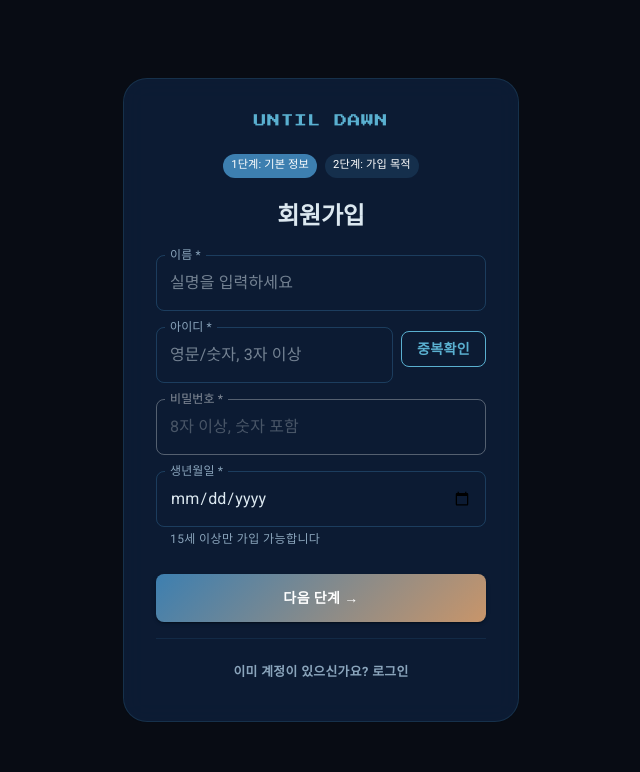
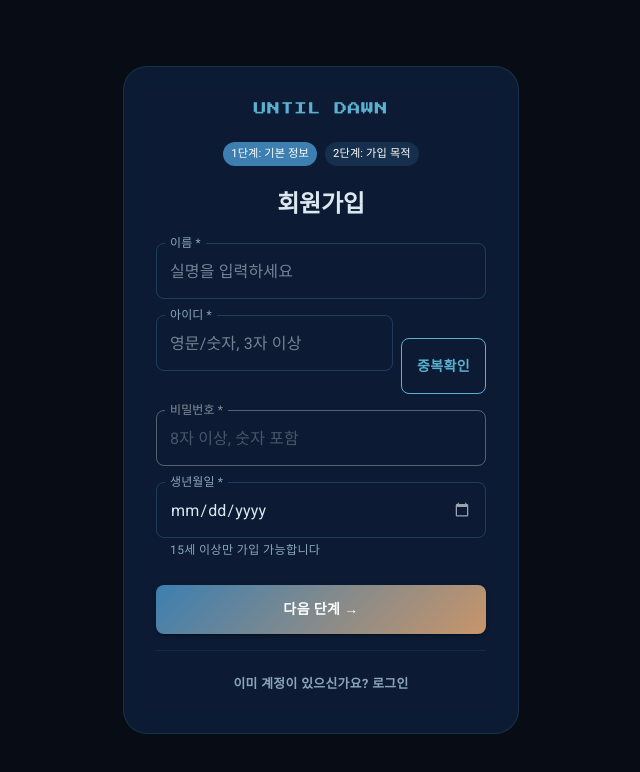
Before and after one commit to kobohamster/my_ai_web, a React (Vite) app in the folder lecture1/my-community/: page /#/register in a window 1280 px wide. Shown: the top 772 px of the page, without its empty margins (319-959 px from the left). Built offline with nearby package versions, Linux system fonts and the light colour scheme; no server answers; a web font is replaced by a local one.

Commit message:
회원가입 폼 UI 개선: 중복확인 버튼 높이, 달력 아이콘 색상
- 중복확인 버튼: mt=23px + height=56px로 아이디 입력란과 높이 정렬
- 생년월일 달력 아이콘: filter로 인풋 텍스트 색상과 통일

Co-Authored-By: Claude Sonnet 4.6 <noreply@anthropic.com>

```diff
--- a/lecture1/my-community/src/pages/RegisterPage.jsx
+++ b/lecture1/my-community/src/pages/RegisterPage.jsx
@@ -177,7 +177,7 @@ const RegisterPage = () => {
                     variant='outlined'
                     onClick={handleUsernameCheck}
                     disabled={usernameStatus === 'checking'}
-                    sx={{ minWidth: 80, borderColor: '#5ab0d0', color: '#5ab0d0', flexShrink: 0, alignSelf: 'flex-start', mt: 0.5 }}
+                    sx={{ minWidth: 80, borderColor: '#5ab0d0', color: '#5ab0d0', flexShrink: 0, alignSelf: 'flex-start', mt: '23px', height: '56px' }}
                   >
                     {usernameStatus === 'checking' ? <CircularProgress size={16} /> : '중복확인'}
                   </Button>
@@ -214,6 +214,12 @@ const RegisterPage = () => {
                 fullWidth
                 slotProps={{ inputLabel: { shrink: true } }}
                 helperText='15세 이상만 가입 가능합니다'
+                sx={{
+                  '& input[type="date"]::-webkit-calendar-picker-indicator': {
+                    filter: 'invert(1) opacity(0.6)',
+                    cursor: 'pointer',
+                  },
+                }}
               />
 
               <Button
```
